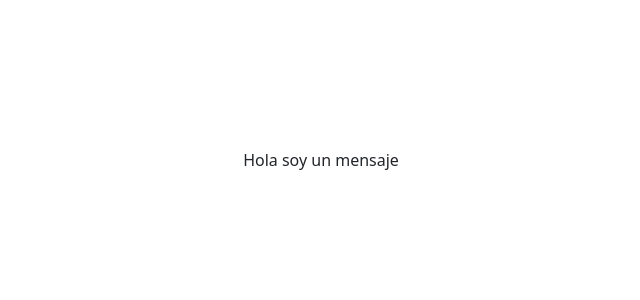
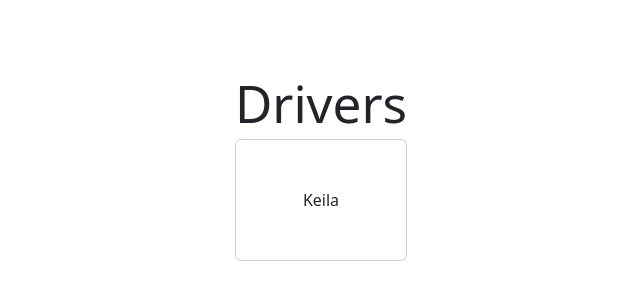
Before and after one commit to ValeLan/TravelArrival-LC3, a React (Vite) app: page / in a window 1280 px wide. Shown: the part 232-532 px from the top of the page, without its empty margins (319-959 px from the left). Built offline with nearby package versions, Linux system fonts and the light colour scheme.

Commit message:
Agregue AdminCards

```diff
--- a/src/App.jsx
+++ b/src/App.jsx
@@ -1,10 +1,11 @@
 import './App.css'
+import Admin from './components/admin/Admin'
 
 function App() {
 
   return (
     <>
-    <p>Hola soy un mensaje</p>
+    <Admin/>
     </>
   )
 }
--- a/src/components/admin/Admin.jsx
+++ b/src/components/admin/Admin.jsx
@@ -0,0 +1,14 @@
+import AdminCards from "./AdminCards"
+
+const Admin = () => {
+  return (
+    <>
+        <h1>Drivers</h1>
+        <div>
+            <AdminCards/>
+        </div>
+    </>
+  )
+}
+
+export default Admin
--- /dev/null
+++ b/src/components/admin/AdminCards.jsx
@@ -0,0 +1,13 @@
+import Card from "react-bootstrap/Card";
+
+const AdminCards = () => {
+  return (
+    <>
+      <Card>
+        <Card.Body>Keila</Card.Body>
+      </Card>
+    </>
+  );
+};
+
+export default AdminCards;
```
